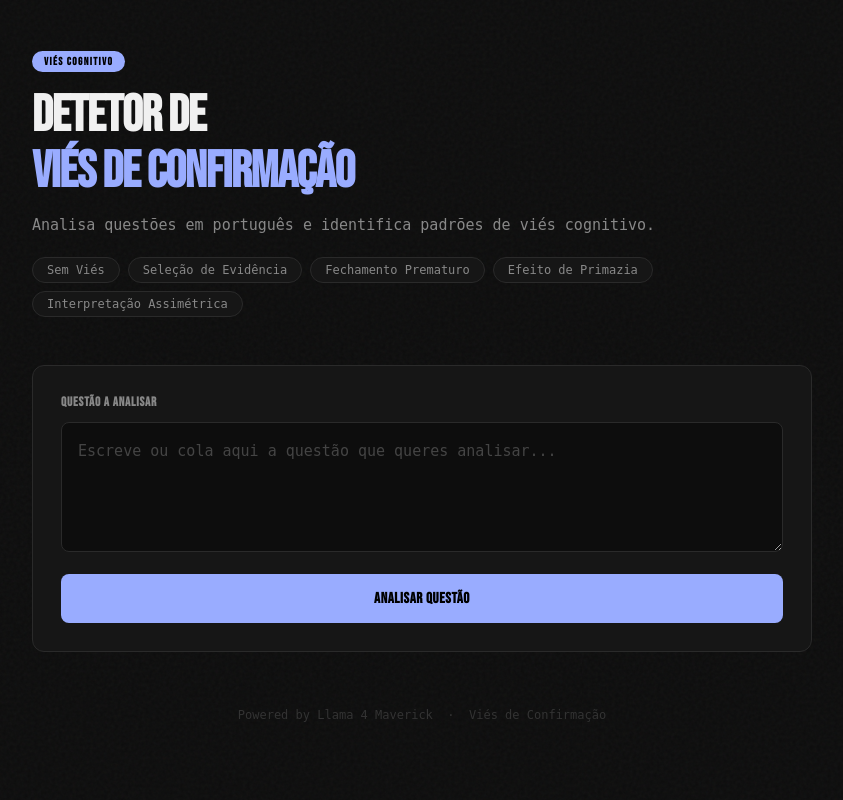
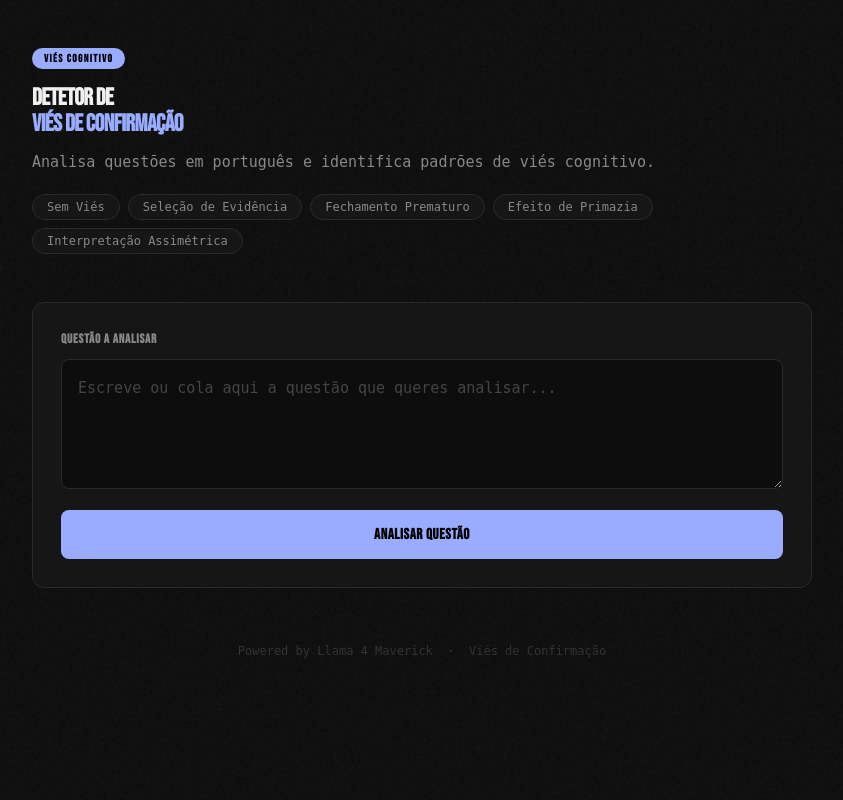
Before and after one commit to catarina-aguiar/Estagio_detector, a Flask app: page / in a window 1280 px wide. Shown: the whole page, without its empty margins (218-1061 px from the left). Run offline with Flask 3, Linux system fonts and the light colour scheme; some web fonts are replaced.

Commit message:
change font size

```diff
--- a/templates/index.html
+++ b/templates/index.html
@@ -29,7 +29,6 @@
       flex-direction: column;
       align-items: center;
       padding: 48px 24px;
-      font-size: larger;
     }
 
     /* Background grain */
@@ -67,7 +66,7 @@
     }
 
     h1 {
-      font-size: clamp(2rem, 5vw, 3.2rem);
+      font-size: x-large;
       font-weight: 800;
       line-height: 1.1;
       letter-spacing: -0.02em;
@@ -77,7 +76,7 @@
       color: var(--accent);
     }
 
-    .subtitle {
+        .subtitle {
       margin-top: 12px;
       color: var(--text-muted);
       font-size: 15px;
```
